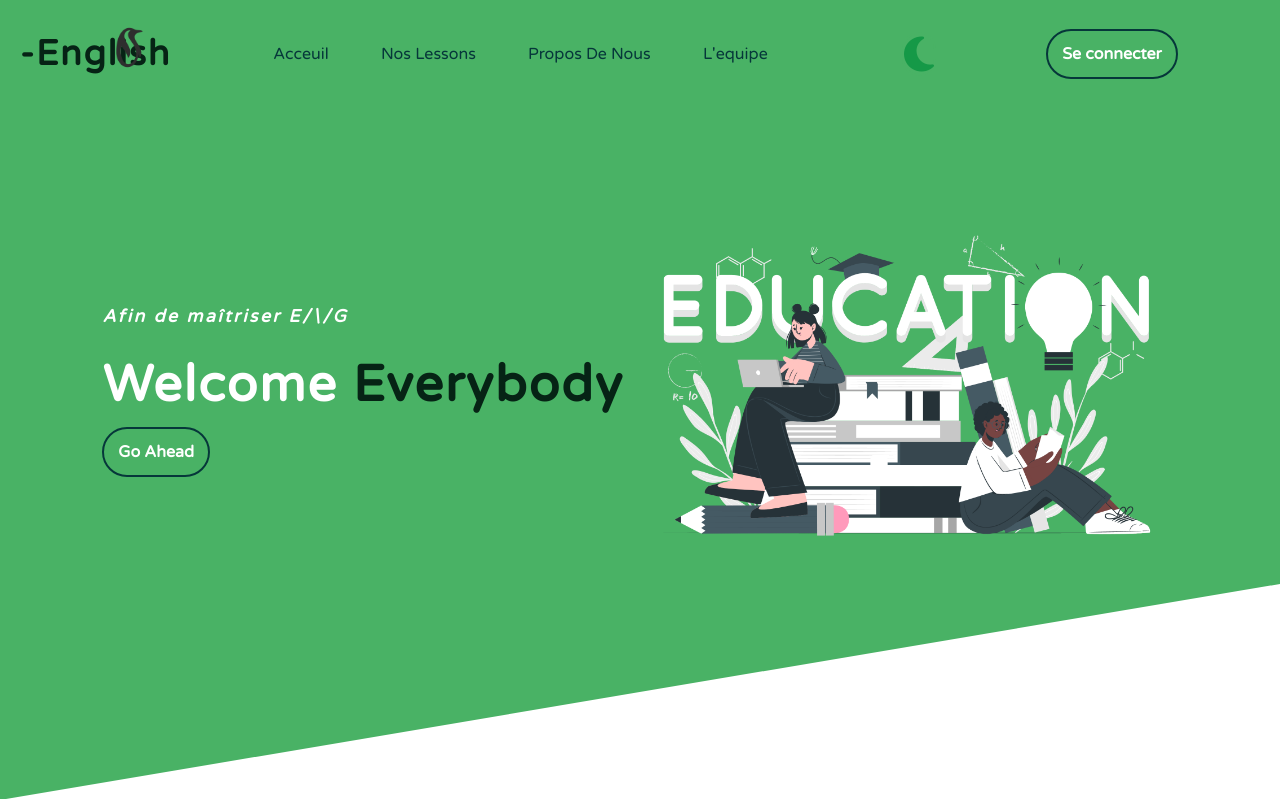
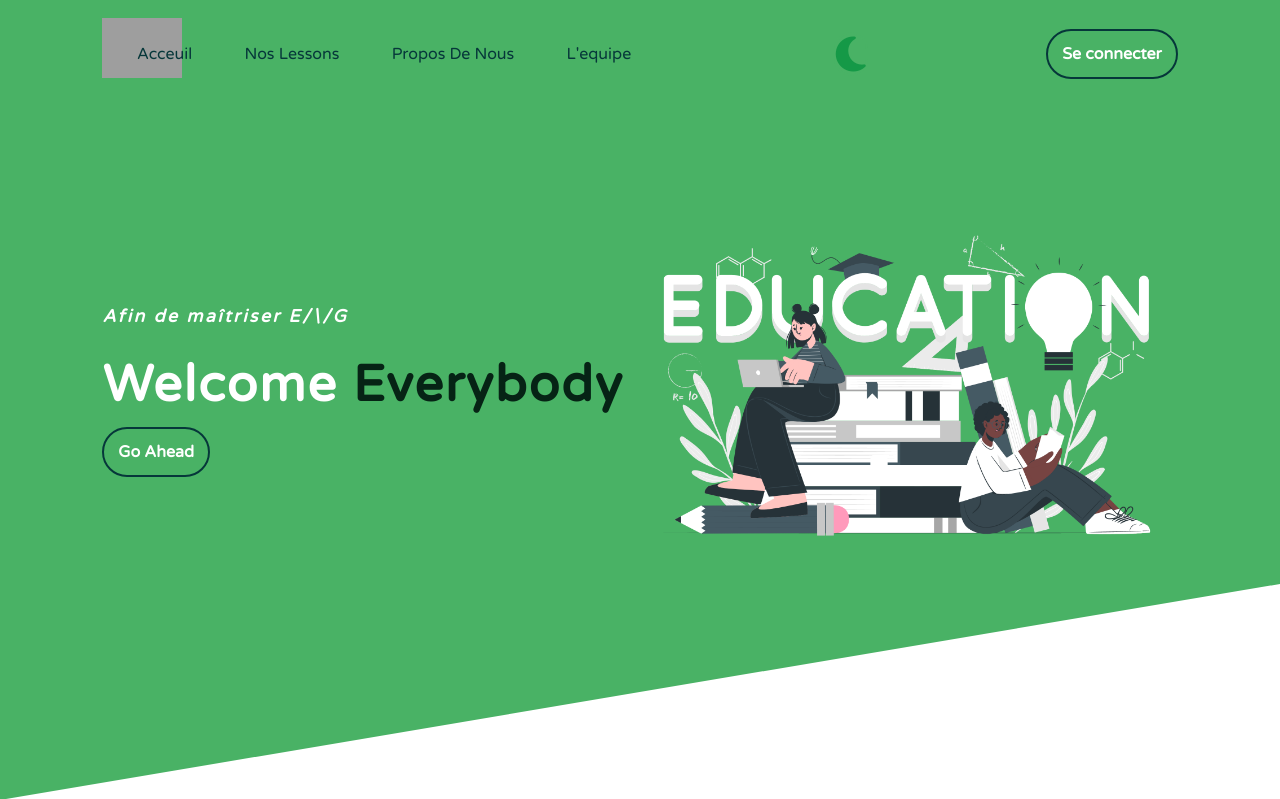
Before and after one commit to KhalidMHASNI/Penglish, a Django app: page / in a window 1280 px wide. Shown: the top 799 px of the page. Run offline with Django 4.2, Linux system fonts and the light colour scheme; parts of the project's set-up code (start-up, migrations or seed data) failed here and were passed over; some libraries are stand-ins or nearby versions; grey boxes are pictures that could not be loaded.

Commit message:
home update1

```diff
--- a/BiLingoApp/static/css/home.css
+++ b/BiLingoApp/static/css/home.css
@@ -191,7 +191,7 @@ nav {
 }
 
 nav img {
-    width: 55px;
+    width: 80px;
     position: relative;
     margin-right: -13.5rem;
     margin-top: -0.8rem;
--- a/BiLingoApp/templates/home.html
+++ b/BiLingoApp/templates/home.html
@@ -17,9 +17,7 @@
     <script src="{% static 'js/home.js'%}"></script>
     <section class="home" id="home">
         <header>
-            <nav><img src="{% static 'img/home/peng.png'%}" alt="">
-                <h2><span>-English</span></h2>
-
+            <nav><img src="{% static 'img/logodark.png'%}" alt="">
                 <ul>
                     <li><a href="#home" class="hover-underline-animation">Acceuil</a></li>
                     <li><a href="#lessons" class="hover-underline-animation">Nos Lessons </a></li>
```
